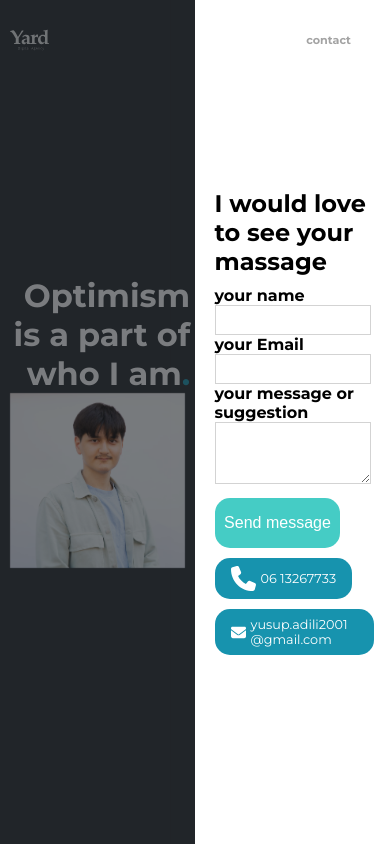
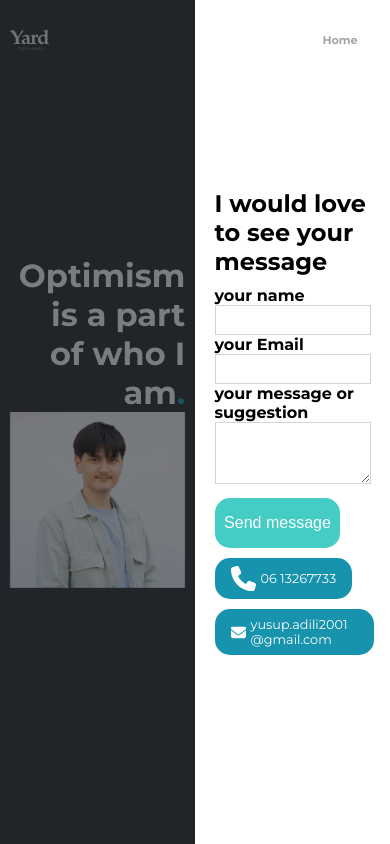
Before and after one commit to Yoseph-Adili/Yard-sollicitatie, a plain HTML site: page index.html in a window 390 px wide. Both pictures are taken after a click on the link "contact". Drawn offline with Linux system fonts and the light colour scheme.

Commit message:
totaly finish
totaly finish

```diff
--- a/index.html
+++ b/index.html
@@ -53,7 +53,7 @@
 </div>
 <div id="inputArea">
     <div class="input">
-        <h2>I would love to see your massage</h2>
+        <h2>I would love to see your message</h2>
         <h4>your name</h4>
         <input type="text" name="" id="name">
         <h4>your Email</h4>
--- a/script.js
+++ b/script.js
@@ -19,6 +19,7 @@ contact.onclick = () => {
         blackBackground.style.animation = 'leftToRight 5s forwards';
         blackBackground.style.zIndex = '3';
         setTimeout(() => {
+            contact.innerHTML="Home";
             rightPartText.style.animation = 'transparent 1.5s ease-out forwards';
             rightPartPhoto.style.animation = 'transparent 1.5s ease-out forwards';
             nav.style.animation = "transparent 1.75s forwards";
@@ -44,6 +45,7 @@ contact.onclick = () => {
         blackBackground.style.zIndex = '3';
 
         setTimeout(() => {
+            contact.innerHTML="Contact";
             rightPartText.style.animation = 'transparent 1.5s ease-out forwards';
             rightPartPhoto.style.animation = 'transparent 1.5s ease-out forwards';
             nav.style.animation = "transparent 1.75s forwards";
--- a/style.css
+++ b/style.css
@@ -96,6 +96,8 @@ header {
     color: white;
     font-size: 1.1rem;
     font-weight: bold;
+    width: 100px;
+    text-align: center;
 }
 
 .links a:first-of-type {
@@ -112,7 +114,8 @@ main {
     overflow: hidden;
     /*flex-direction: row-reverse;*/
 }
-#button{
+
+#button {
     cursor: pointer;
 }
 
@@ -225,14 +228,16 @@ li {
     display: none;
     z-index: 3;
 }
+
 @keyframes transparent {
-    from{
+    from {
         opacity: 0;
     }
-    to{
+    to {
         opacity: 1;
     }
 }
+
 @keyframes leftToRight {
     0% {
         display: block;
@@ -246,6 +251,7 @@ li {
         display: none;
     }
 }
+
 @keyframes leftToRight1 {
     0% {
         transform: translateX(-150%);
@@ -362,9 +368,10 @@ button:active {
 }
 
 @media (max-width: 800px) {
-    .input{
+    .input {
         width: 80%;
     }
+
     #inputArea div:nth-of-type(2) {
 
         width: 80%;
@@ -374,6 +381,7 @@ button:active {
         gap: 2rem;
         flex-direction: column;
     }
+
     #inputArea a {
         text-decoration: none;
         color: white;
@@ -418,14 +426,17 @@ button:active {
     button {
         margin-bottom: 10px;
     }
-    #inputArea h2{
+
+    #inputArea h2 {
         font-size: 1.5rem;
         margin-bottom: 10px;
     }
-    #inputArea h4{
+
+    #inputArea h4 {
         font-size: 1rem;
 
     }
+
     #inputArea div:nth-of-type(2) {
 
         width: 80%;
@@ -435,11 +446,13 @@ button:active {
         gap: 10px;
         flex-direction: column;
     }
+
     #inputArea a {
-font-size: 0.8rem;
+        font-size: 0.8rem;
         gap: 5px;
 
     }
+
     * {
 
         margin: 0;
@@ -457,14 +470,15 @@ font-size: 0.8rem;
     }
 
     .links {
-        width: 90%;
+        width: 100%;
         justify-content: flex-end;
-        gap: 30px;
+        gap: 5px;
     }
 
     .links a {
         color: white;
         font-size: 0.7rem;
+
     }
 
     .links a:first-of-type {
@@ -475,7 +489,7 @@ font-size: 0.8rem;
     .rightPart h1 {
         color: white;
         font-size: 2rem;
-        width: 95%;
+        width: 90%;
     }
 
     .rightPart img {
```
